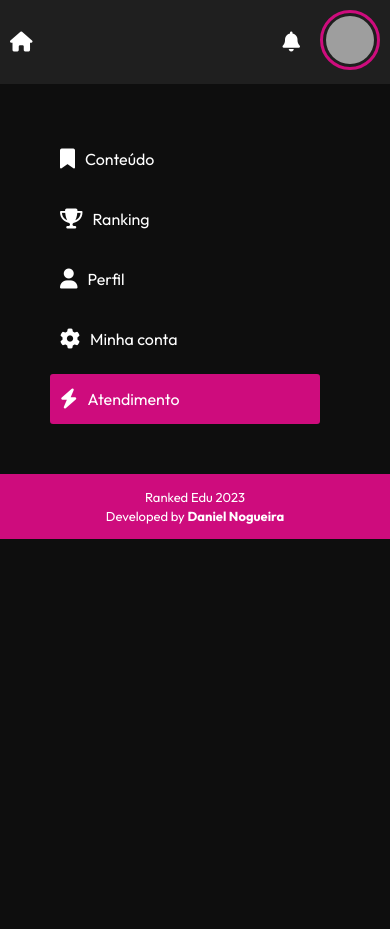
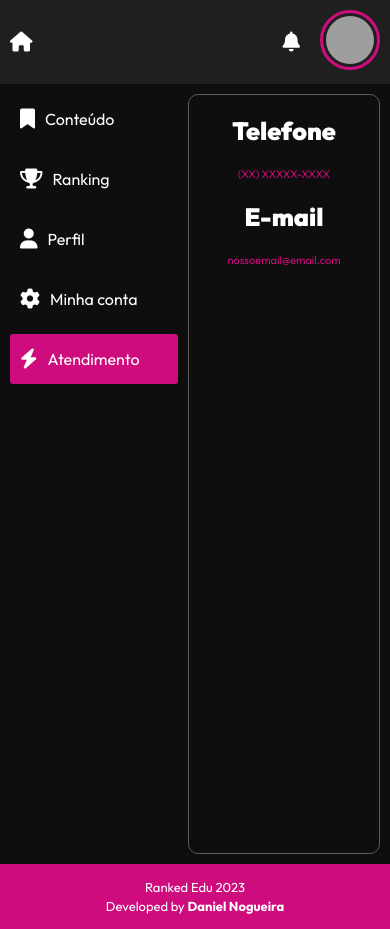
Before and after one commit to udanielnogueira/ranked-edu, a plain HTML site: page contact.html in a window 390 px wide. Before the commit the page ends 844 px from the top, so only its background shows below. Drawn offline with Linux system fonts and the light colour scheme; grey boxes are pictures that could not be loaded.

Commit message:
Update file

```diff
--- a/contact.html
+++ b/contact.html
@@ -28,7 +28,6 @@
 
     <!-- Container -->
     <div class="container">
-
         <!-- Lateral -->
         <section class="lateral">
             <a href="./index.html" class="acesso">
@@ -54,8 +53,11 @@
         </section>
 
         <!-- Principal -->
-        <section class="principal">
-
+        <section class="principal-contact">
+            <p class="contato-p1">Telefone</p>
+            <p class="contato-p2">(XX) XXXXX-XXXX</p>
+            <p class="contato-p1">E-mail</p>
+            <p class="contato-p2">nossoemail@email.com</p>
         </section>
     </div>
 
--- a/style.css
+++ b/style.css
@@ -115,9 +115,40 @@ body {
     align-items: center;
     justify-content: flex-start;
     flex-direction: column;
+    gap: 1rem;
+    width: 50rem;
+    padding: 1rem 0;
+    height: 90vh;
+    border: 0.1rem solid var(--soft-gray);
+    border-radius: 1rem;
+}
+
+.profile-name {
+    font-size: 3rem;
+    font-weight: 900;
+    text-align: center;
+}
+
+.principal-contact {
+    display: flex;
+    align-items: center;
+    justify-content: flex-start;
+    flex-direction: column;
     gap: 2rem;
     width: 50rem;
     height: 90vh;
+    padding: 2rem 1.6rem;
+    border: 0.1rem solid var(--soft-gray);
+    border-radius: 1rem;
+}
+
+.contato-p1 {
+    font-size: 3rem;
+    font-weight: 900;
+}
+
+.contato-p2 {
+    color: var(--main-color);
 }
 
 .card-modulo {
@@ -305,6 +336,26 @@ footer a:hover {
     }
 
     .container {
-        gap: 2rem;
+        padding: 1rem;
+        justify-content: space-between;
+        gap: 1rem;
+    }
+
+    .principal-profile {
+        width: 45.5rem;
+    }
+
+    .principal-contact {
+        width: 41rem;
+    }
+
+    .contato-p1 {
+        font-size: 2.5rem;
+        font-weight: 900;
+    }
+
+    .contato-p2 {
+        font-size: 1.1rem;
+        color: var(--main-color);
     }
 }
```
Also changed, not shown: profile.html (+1 -1 lines), ranking.html (+1 -1 lines).
